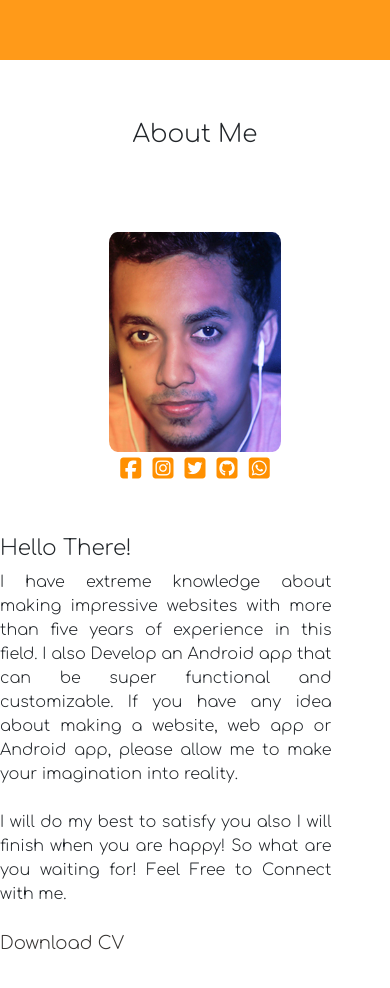
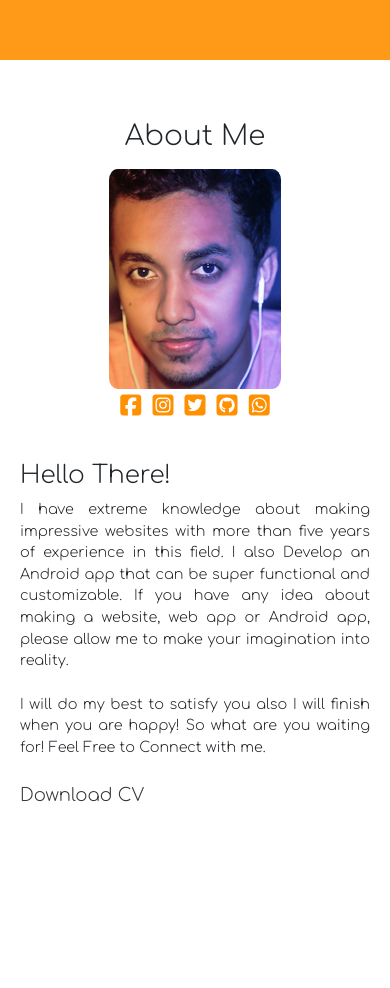
Before and after one commit to AariyanApu/aariyanapu, a plain HTML site: page index.html in a window 390 px wide. Shown: the part 600-1588 px from the top of the page. After the commit the page ends 1488 px from the top, so only its background shows below. Drawn offline with nearby package versions, Linux system fonts and the light colour scheme.

Commit message:
about me bug fix

```diff
--- a/css/styles.css
+++ b/css/styles.css
@@ -194,7 +194,34 @@ body {
     position: absolute;
     background: rgba(255, 144, 0, 0.9);
   }
+
+  .heroSectionContent {
+    margin: 7rem auto 0 auto;
+
+
+  }
+  .aboutTitle{
+    margin: 0;
+  }
+  .aboutSectionText{
+    padding: 20px;
+    width:100%;
+    margin: 0;
+
+  }
+  .aboutImgSection{
+    margin-top: 1rem;
+  }
+  .aboutSectionText p{
+    font-size: .9rem;
+
+
+  }
+
+
 }
+
+
 
 /* Small devices (landscape phones, less than 768px) */
 @media (max-width: 767.98px) {
@@ -213,6 +240,7 @@ body {
   .socialIcon {
     font-size: 1.8rem;
   }
+
 }
 
 /* Large devices (desktops, less than 1200px) */
@@ -231,4 +259,6 @@ body {
 
 /* X-Large devices (large desktops, less than 1400px) */
 @media (max-width: 1399.98px) {
+
+
 }
--- a/index.html
+++ b/index.html
@@ -90,7 +90,7 @@
     </section>
     <section class="aboutSection">
       <div class="row">
-        <h2 class="aboutTitle">About Me</h2>
+        <h2 class="aboutTitle h1">About Me</h2>
         <div class="col-md-4 aboutImgSection">
           <img
             src="img/about.jpg"
@@ -140,7 +140,7 @@
         </div>
         <div class="col-md-8 ">
           <div class="aboutSectionText">
-          <h4>Hello There!</h4>
+          <h4 class="h2">Hello There!</h4>
 
           <p>
             I have extreme knowledge about making impressive websites with more
```
